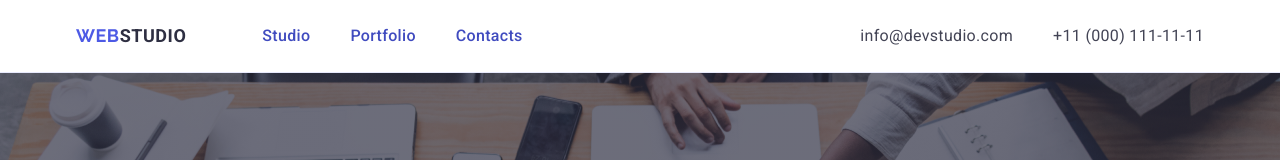
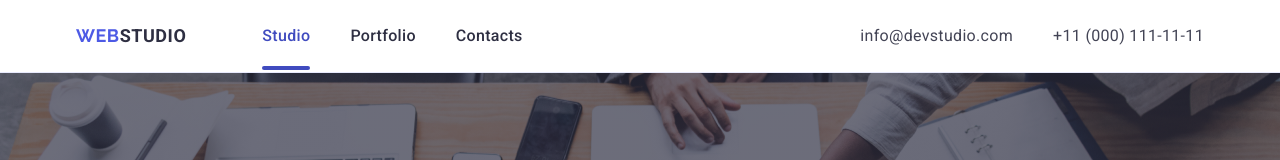
Before and after one commit to Domitrii/goit-markup-hw-05, a plain HTML site: page index.html in a window 1280 px wide. Shown: the top 160 px of the page. Drawn offline with nearby package versions, Linux system fonts and the light colour scheme.

Commit message:
Studio::after

```diff
--- a/css/styles.css
+++ b/css/styles.css
@@ -88,16 +88,6 @@
     margin-right: 76px;
   }
 
-  .studio::after {
-    content: "";
-    position: absolute;
-    left: 0;
-    bottom: -1px;
-    height: 4px;
-    background-color: #404BBF;
-    border-radius: 2px;
-  }
-
   .logo-s {
     color: #2e2f42;
   }
@@ -110,16 +100,30 @@
     color: #2E2F42;
     padding: 24px 0;
     position: relative;
-    color: #404BBF;
     transition: color 250ms cubic-bezier(0.4, 0, 0.2, 1);
   }
 
-  .studio:hover {
+  .stud-first {
+    color: rgba(64, 75, 191, 1);
+  }
+
+  .stud-first:hover {
     color: #404bbf ;
   }
 
-  .studio:focus {
+  .stud-first:focus {
     color: #404bbf;
+  }
+
+  .stud-first::after {
+    content: "";
+    position: absolute;
+    left: 0;
+    bottom: -1px;
+    height: 4px;
+    width: 48px;
+    background-color: #404BBF;
+    border-radius: 2px;
   }
 
   .address {
--- a/index.html
+++ b/index.html
@@ -18,7 +18,7 @@
         <nav class="navbar">
             <a class="logo" href="#">Web<span class="logo-s">Studio</span></a>
                 <ul class="nav-menu">
-                    <li><a class="studio" href="./index.html">Studio</a></li>
+                    <li><a class="studio stud-first" href="./index.html">Studio</a></li>
                     <li><a class="studio" href="">Portfolio</a></li>
                     <li><a class="studio" href="">Contacts</a></li>
                 </ul>
```
